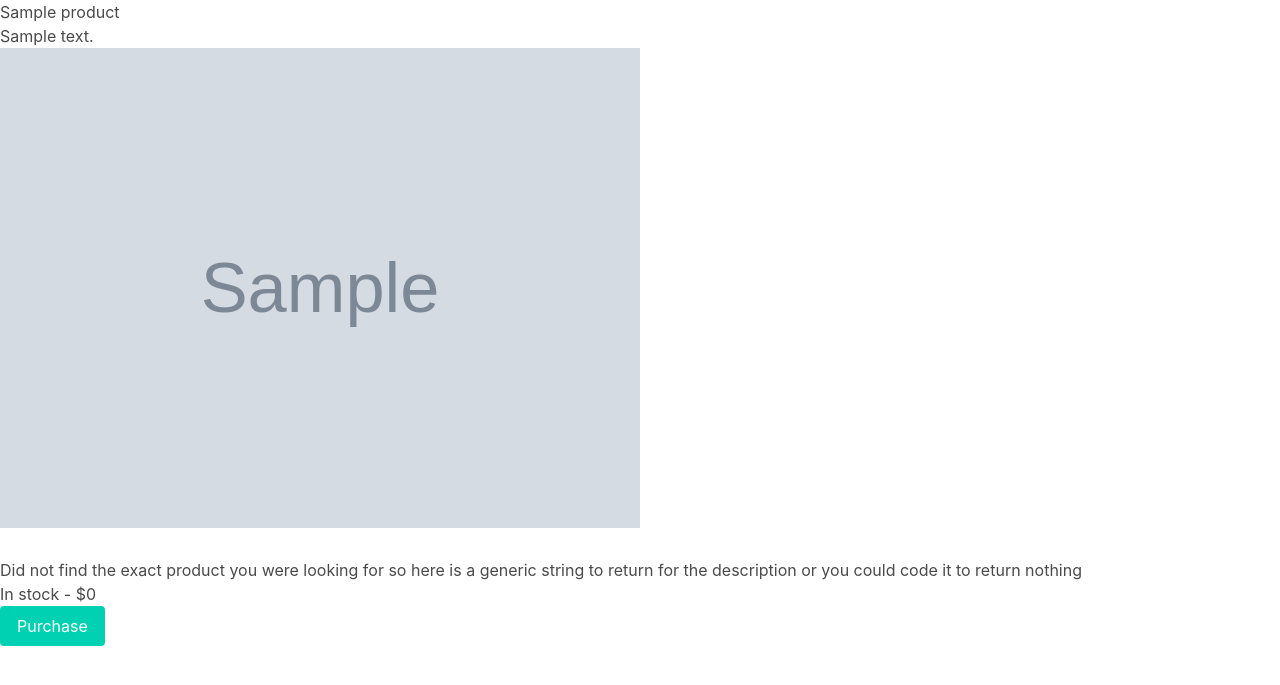
After one commit to gopro2027/flask-stripe-spa, a Flask app: template web/templates/product.jinja2 in a window 1280 px wide. The commit adds this page. Shown: the top 685 px of the page. Run offline with Flask 3, Linux system fonts and the light colour scheme; the template is opened without the code that fills it: most values are stand-ins (such as "Sample title", 1, 10 or a date in 2020); grey boxes marked "Sample" are stand-in pictures; parts of the project's set-up code (start-up, migrations or seed data) failed here and were passed over; some libraries are stand-ins or nearby versions.

Commit message:
Few changes i added to the other branch but no extra ui here

```diff
--- a/server.py
+++ b/server.py
@@ -26,12 +26,11 @@ def getStockCountFromProduct(product):
 
 hasProducts = False
 for product in getProducts():
-    print(product.default_price)
+    print(product)
     hasProducts = True
 if hasProducts == False:
     print("No stripe products available to load! Please add a product via your stripe panel")
     exit(0)
-
 
 app = Flask(__name__,
             static_url_path='',
@@ -42,6 +41,13 @@ app.secret_key = os.environ["FLASK_SECRET"]
 @app.route("/")
 def index():
     return render_template("index.jinja2", products=getProducts())
+
+@app.route('/product/<id>')
+def get_user(id):
+    id = int(id)
+    product = getProducts()[id]
+    price = stripe.Price.retrieve(product.default_price)
+    return render_template("product.jinja2", product=product, price=price)
 
 @app.route("/config")
 def get_publishable_key():
@@ -62,8 +68,15 @@ def purchaseerror():
 
 @app.route("/create-checkout-session", methods=['POST'])
 def create_checkout_session():
-    productIndex = request.form.get('productIndex')
-    product = getProducts()[int(productIndex) - 1]
+    productid = request.form.get('productid')
+    products = getProducts()
+    product = None
+    for p in products:
+        if p.id == productid:
+            product = p
+    if product == None:
+        return redirect('/purchaseerror', code=303)
+
     stock = getStockCountFromProduct(product)
 
     if (stock != -1 and stock < 1):
--- /dev/null
+++ b/web/templates/product.jinja2
@@ -0,0 +1,59 @@
+{% extends "base.jinja2" %}
+{% block content %}
+
+  {% set stock = -1 %}
+  {% if 'stock' in product.metadata %}
+    {% set stock = product.metadata['stock'] | int %}
+  {% endif %}
+
+  <!-- Please put the long form product descriptions for your products in here. -->
+  <script>
+      function getProductDescription(productName) {
+          if (productName.toLowerCase() === "Product Name On Stripe".toLowerCase()) {
+              return "The product is super great and fantastic and here is a bunch of information about it that wasn't saved on the stripe server";
+          }
+          return "Did not find the exact product you were looking for so here is a generic string to return for the description or you could code it to return nothing";
+      }
+  </script>
+
+  <!-- Main -->
+  <div id="main">
+
+    <!-- Post -->
+    <section class="post">
+      <header class="major">
+        <h1>{{ product.name }}</h1>
+        <p>{{ product.description }}</p>
+
+        {% for image in product.images %}
+          <img src="{{ image }}" width="50%" alt="" />
+        {% endfor %}
+
+        <p>
+          <br />
+          <script type="text/javascript">
+              document.write(getProductDescription('{{ product.name }}'));
+          </script>
+        </p>
+
+        {% if stock > 0 %}
+          <span class="date">{{ stock }} in stock - ${{ (price.unit_amount/100) | int }}</span>
+        {% elif stock == -1 %}
+          <span class="date">In stock - ${{ (price.unit_amount/100) | int }}</span>
+        {% else %}
+          <span class="date" style="color: red">Out of stock</span>
+        {% endif %}
+
+        <form method="POST" action="{{ url_for('create_checkout_session') }}">
+          <input type="hidden" name="productid" value="{{ product.id }}" />
+          <input type="submit"
+                 class="button is-primary"
+                 value="Purchase"
+                 {% if stock != -1 and stock < 1 %}disabled{% endif %} />
+        </header>
+
+      </section>
+
+    </div>
+
+  {% endblock content %}
```
Also changed, not shown: web/templates/index.jinja2 (+1 -7 lines).
